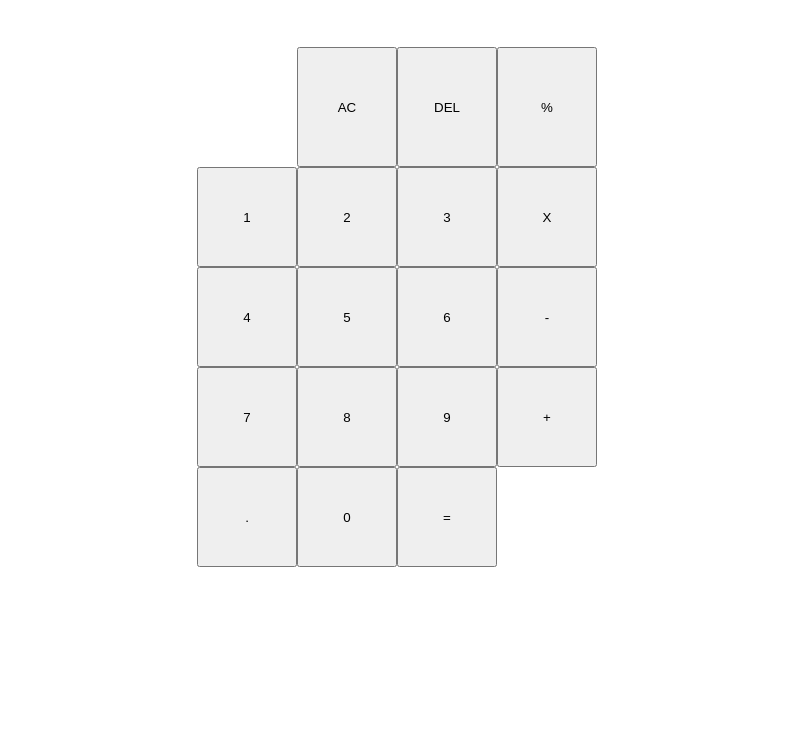
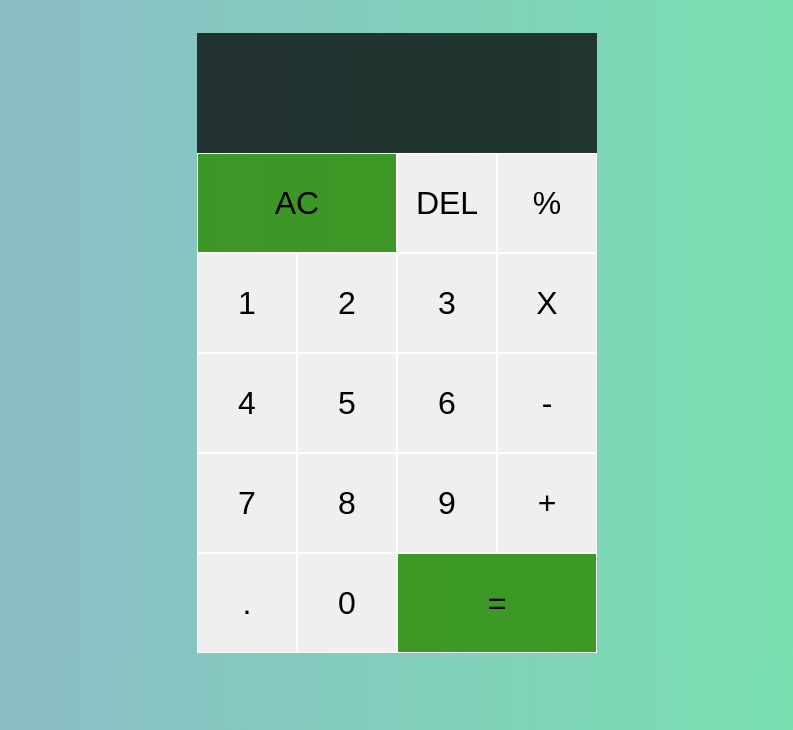
Before and after one commit to ZhouSusan/Calculator, a plain HTML site: page index.html in a window 1280 px wide. Shown: the part 70-800 px from the top of the page, without its empty margins (243-1036 px from the left). Drawn offline with Linux system fonts and the light colour scheme.

Commit message:
added styling to calucator

```diff
--- a/index.html
+++ b/index.html
@@ -14,7 +14,7 @@
             <div class = "previousValue"></div>
             <div class = "nextValue"></div>
         </div>
-        <button class="func">AC</button>
+        <button class="func bg">AC</button>
         <button class="func">DEL</button>
         <button class="operator">%</button>
         <button class="num">1</button>
@@ -31,7 +31,7 @@
         <button class="operator">+</button>
         <button class="num">.</button>
         <button class="num">0</button>
-        <button class="func">=</button>
+        <button class="func bg">=</button>
     </div>
     <script src="index.js"></script>
 </body>
--- a/style.css
+++ b/style.css
@@ -1,16 +1,64 @@
 * {
     margin: 0;
     padding: 0;
+    box-sizing: border-box;
+}
+
+
+body {
+    background: linear-gradient(to right, rgb(145, 178, 206), rgb(115, 234, 169));
 }
 
 h1 {
     text-align: center;
-    margin-bottom: 5rem;
+    font-size: 300%;
+    font-weight: 200;
+    margin-bottom: 3rem;
 }
 
 .grid {
     display: grid;
     justify-content: center;
-    grid-template-columns: repeat(4, 100px);
-    grid-template-rows: minmax(120px, auto) repeat(5, 100px);
+    align-content: center;
+    grid-template-columns: repeat(4, 6.25rem);
+    grid-template-rows: minmax(7.5rem, auto) repeat(5, 6.25rem);
 }
+
+.grid > button {
+cursor: pointer;
+font-size: 2rem;
+border: 1px, solid #FFFFFF;
+outline: none;
+background-color: rbga(255, 255, 255, 0.75);
+}
+
+.grid > button:hover {
+    background-color: #4e9fc2;
+}
+
+.bg {
+    grid-column: span 2;
+    background-color: rgba(44, 139, 0, 0.8);
+}
+
+.result{
+    grid-column: 1 / -1;
+    background-color: rgba(0, 0, 0, 0.75);
+    display: flex;
+    align-items: flex-end;
+    justify-content: space-around;
+    flex-direction: column;
+    padding: 0.625rem;
+    word-wrap: break-word;
+    word-break: break-all;
+}
+
+.result .previousValue{
+    color: rgba(255, 255, 255, 0.779);
+    font-size: 2rem;
+}
+
+.result .nextValue{
+    color: white;
+    font-size: 2rem;
+}
```
